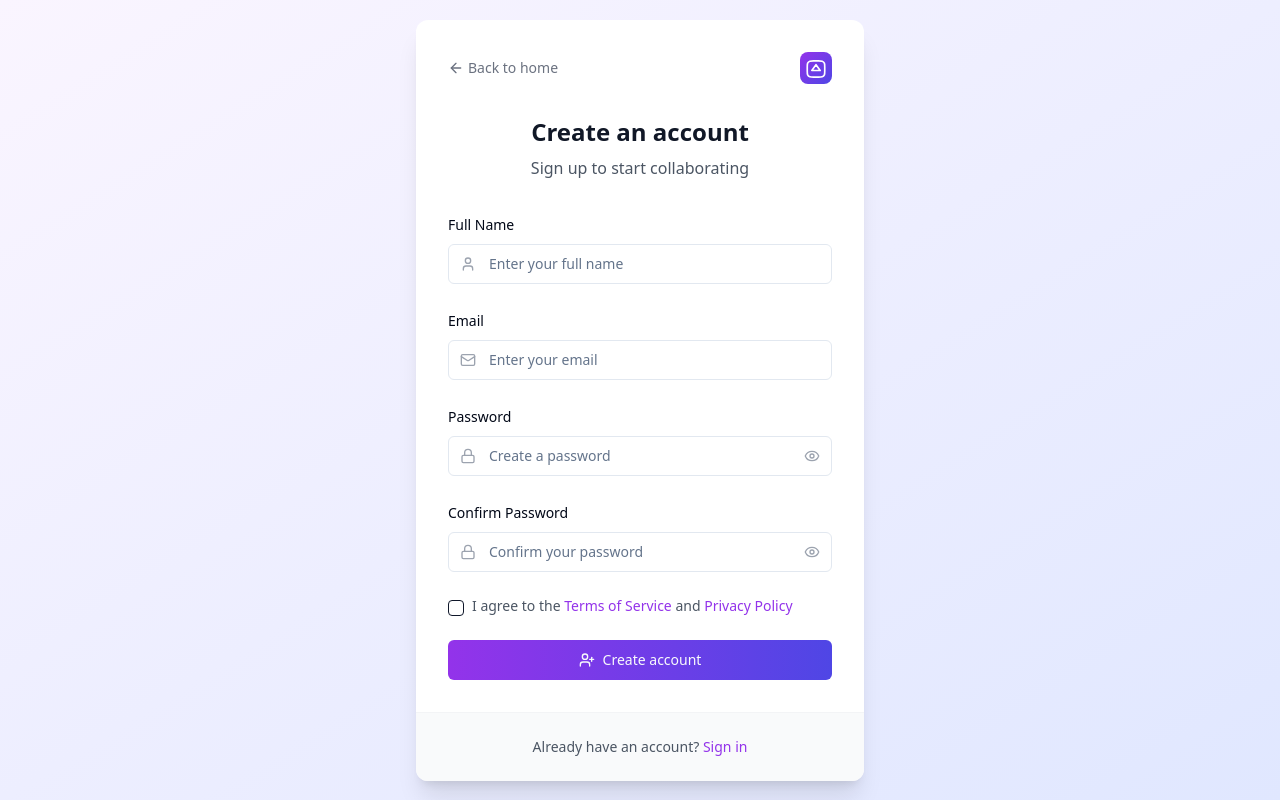
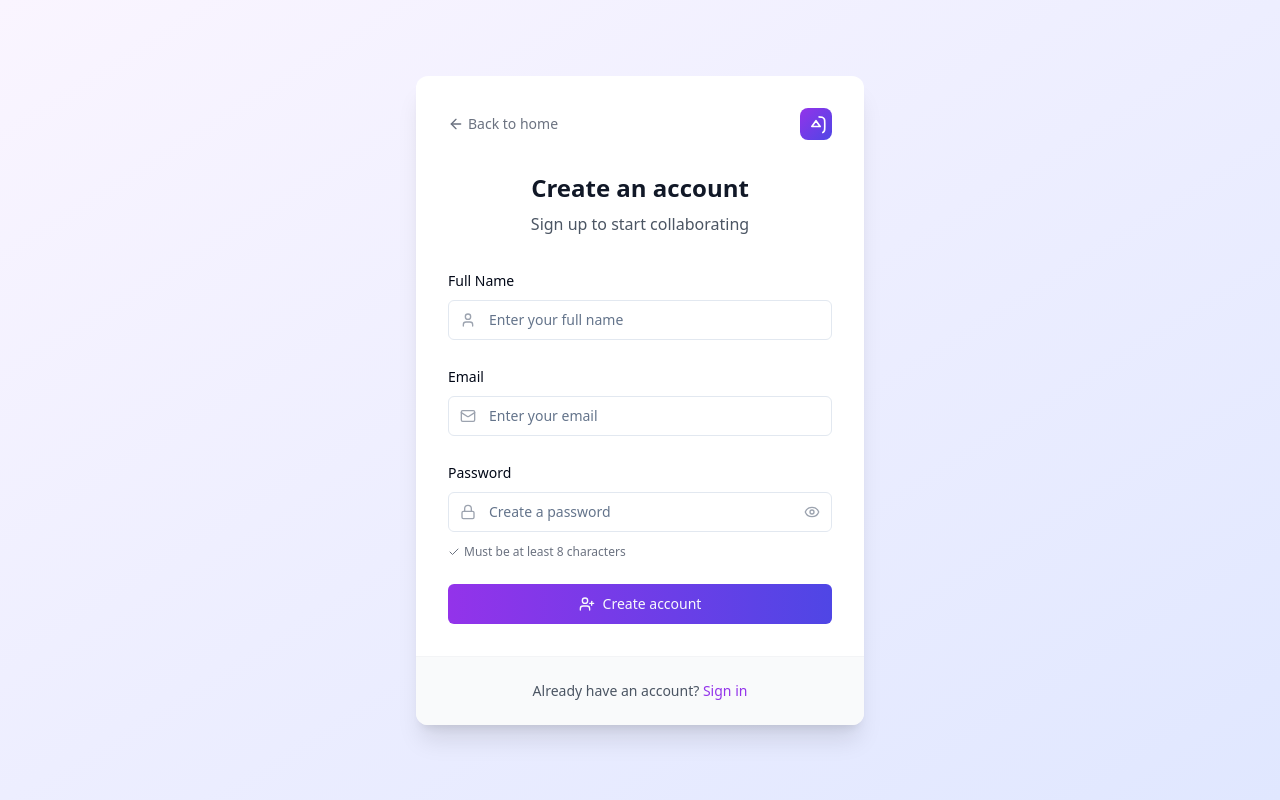
Before and after one commit to JeetuSuthar/draw-app, a Next.js app in the folder apps/excelidraw-frontend/: page /signup in a window 1280 px wide. Built offline with nearby package versions, Linux system fonts and the light colour scheme.

Commit message:
Signup UI

```diff
--- a/apps/excelidraw-frontend/app/signup/page.tsx
+++ b/apps/excelidraw-frontend/app/signup/page.tsx
@@ -6,22 +6,17 @@ import Link from "next/link"
 import axios from "axios"
 import { useForm } from "react-hook-form"
 import { toast } from "react-hot-toast"
-import { motion } from "framer-motion"
-import { Loader2, UserPlus, Mail, Lock, Eye, EyeOff, ArrowLeft, User, Github, Twitter, Check, Info } from "lucide-react"
+import { UserPlus, Mail, Lock, Eye, EyeOff, ArrowLeft, User, Check } from "lucide-react"
 import { Button } from "@/components/ui/button"
 import { Input } from "@/components/ui/input"
 import { Label } from "@/components/ui/label"
-import { Separator } from "@/components/ui/separator"
 import { Checkbox } from "@/components/ui/checkbox"
 import { Alert, AlertDescription } from "@/components/ui/alert"
-import { Progress } from "@/components/ui/progress"
-import { Tooltip, TooltipContent, TooltipProvider, TooltipTrigger } from "@/components/ui/tooltip"
 
 interface AuthFormData {
   name: string
   email: string
   password: string
-  confirmPassword: string
   acceptTerms: boolean
 }
 
@@ -29,56 +24,14 @@ export default function SignUpPage() {
   const {
     register,
     handleSubmit,
-    watch,
     formState: { errors },
   } = useForm<AuthFormData>()
   const router = useRouter()
   const [loading, setLoading] = useState(false)
   const [showPassword, setShowPassword] = useState(false)
-  const [showConfirmPassword, setShowConfirmPassword] = useState(false)
   const [authError, setAuthError] = useState<string | null>(null)
 
-  const password = watch("password", "")
-  const passwordStrength = calculatePasswordStrength(password)
-
-  function calculatePasswordStrength(password: string): number {
-    if (!password) return 0
-
-    let strength = 0
-
-    // Length check
-    if (password.length >= 8) strength += 25
-
-    // Character variety checks
-    if (/[A-Z]/.test(password)) strength += 25
-    if (/[0-9]/.test(password)) strength += 25
-    if (/[^A-Za-z0-9]/.test(password)) strength += 25
-
-    return strength
-  }
-
-  function getPasswordStrengthLabel(strength: number): string {
-    if (strength === 0) return "No password"
-    if (strength <= 25) return "Weak"
-    if (strength <= 50) return "Fair"
-    if (strength <= 75) return "Good"
-    return "Strong"
-  }
-
-  function getPasswordStrengthColor(strength: number): string {
-    if (strength === 0) return "bg-gray-200 dark:bg-gray-700"
-    if (strength <= 25) return "bg-red-500"
-    if (strength <= 50) return "bg-yellow-500"
-    if (strength <= 75) return "bg-blue-500"
-    return "bg-green-500"
-  }
-
   const onSubmit = async (data: AuthFormData) => {
-    if (data.password !== data.confirmPassword) {
-      setAuthError("Passwords do not match")
-      return
-    }
-
     if (!data.acceptTerms) {
       setAuthError("You must accept the terms and conditions")
       return
@@ -113,12 +66,7 @@ export default function SignUpPage() {
 
   return (
     <div className="flex min-h-screen items-center justify-center bg-gradient-to-br from-purple-50 to-indigo-100 dark:from-gray-900 dark:to-indigo-950 p-4">
-      <motion.div
-        className="w-full max-w-md"
-        initial={{ opacity: 0, y: 20 }}
-        animate={{ opacity: 1, y: 0 }}
-        transition={{ duration: 0.5 }}
-      >
+      <div className="w-full max-w-md">
         <div className="bg-white dark:bg-gray-800 rounded-xl shadow-xl overflow-hidden">
           <div className="p-8">
             <div className="flex items-center justify-between mb-8">
@@ -133,7 +81,7 @@ export default function SignUpPage() {
               <div className="h-8 w-8 rounded-lg bg-gradient-to-br from-purple-600 to-indigo-600 flex items-center justify-center">
                 <svg width="20" height="20" viewBox="0 0 24 24" fill="none" xmlns="http://www.w3.org/2000/svg">
                   <path
-                    d="M15 3.5C16.9587 3.5 18.3575 3.5 19.3888 3.88698C20.5585 4.33456 21.4937 5.15463 22.0284 6.22593C22.5 7.17771 22.5 8.42353 22.5 10.9152V15.5C22.5 17.9917 22.5 19.2375 22.0284 20.1893C21.4937 21.2606 20.5585 22.0806 19.3888 22.5282C18.3575 22.9152 16.9587 22.9152 15 22.9152H9C7.04128 22.9152 5.64253 22.9152 4.6112 22.5282C3.44151 22.0806 2.50628 21.2606 1.97161 20.1893C1.5 19.2375 1.5 17.9917 1.5 15.5V10.9152C1.5 8.42353 1.5 7.17771 1.97161 6.22593C2.50628 5.15463 3.44151 4.33456 4.6112 3.88698C5.64253 3.5 7.04128 3.5 9 3.5H15Z"
+                    d="M15 3.5C16.9587 3.5 18.3575 3.5 19.3888 3.88698C20.5585 4.33456 21.4937 5.15463 22.0284 6.22593C22.5 7.17771 22.5 8.42353 22.5 10.9152V15.5C22.5 17.9917 22.5 19.2375 22.0284 20.1893C21.4937 21.2606 20.5585 22.0806 19.3888 22.5282C18.3575 22.9152 16.9587 22.9152H15 22.9152H9C7.04128 22.9152 5.64253 22.9152 4.6112 22.5282C3.44151 22.0806 2.50628 21.2606 1.97161 20.1893C1.5 19.2375 1.5 17.9917 1.5 15.5V10.9152C1.5 8.42353 1.5 7.17771 1.97161 6.22593C2.50628 5.15463 3.44151 4.33456 4.6112 3.88698C5.64253 3.5 7.04128 3.5 9 3.5H15Z"
                     stroke="white"
                     strokeWidth="2"
                   />
@@ -224,110 +172,12 @@ export default function SignUpPage() {
                 </div>
                 {errors.password && <p className="text-sm text-red-500">{errors.password.message}</p>}
 
-                {/* Password strength meter */}
-                {password && (
-                  <div className="space-y-1">
-                    <div className="flex items-center justify-between">
-                      <span className="text-xs text-gray-500 dark:text-gray-400">
-                        Password strength: {getPasswordStrengthLabel(passwordStrength)}
-                      </span>
-                      <TooltipProvider>
-                        <Tooltip>
-                          <TooltipTrigger asChild>
-                            <Info className="h-3 w-3 text-gray-400" />
-                          </TooltipTrigger>
-                          <TooltipContent>
-                            <p>Use 8+ characters with a mix of letters, numbers & symbols</p>
-                          </TooltipContent>
-                        </Tooltip>
-                      </TooltipProvider>
-                    </div>
-                    <Progress value={passwordStrength} className={getPasswordStrengthColor(passwordStrength)} />
-
-                    <div className="grid grid-cols-2 gap-2 pt-1">
-                      <div className="flex items-center text-xs">
-                        <div
-                          className={`h-3 w-3 rounded-full mr-1 ${password.length >= 8 ? "bg-green-500" : "bg-gray-300 dark:bg-gray-600"}`}
-                        >
-                          {password.length >= 8 && <Check className="h-3 w-3 text-white" />}
-                        </div>
-                        <span className={password.length >= 8 ? "text-green-500" : "text-gray-500"}>8+ characters</span>
-                      </div>
-                      <div className="flex items-center text-xs">
-                        <div
-                          className={`h-3 w-3 rounded-full mr-1 ${/[A-Z]/.test(password) ? "bg-green-500" : "bg-gray-300 dark:bg-gray-600"}`}
-                        >
-                          {/[A-Z]/.test(password) && <Check className="h-3 w-3 text-white" />}
-                        </div>
-                        <span className={/[A-Z]/.test(password) ? "text-green-500" : "text-gray-500"}>Uppercase</span>
-                      </div>
-                      <div className="flex items-center text-xs">
-                        <div
-                          className={`h-3 w-3 rounded-full mr-1 ${/[0-9]/.test(password) ? "bg-green-500" : "bg-gray-300 dark:bg-gray-600"}`}
-                        >
-                          {/[0-9]/.test(password) && <Check className="h-3 w-3 text-white" />}
-                        </div>
-                        <span className={/[0-9]/.test(password) ? "text-green-500" : "text-gray-500"}>Number</span>
-                      </div>
-                      <div className="flex items-center text-xs">
-                        <div
-                          className={`h-3 w-3 rounded-full mr-1 ${/[^A-Za-z0-9]/.test(password) ? "bg-green-500" : "bg-gray-300 dark:bg-gray-600"}`}
-                        >
-                          {/[^A-Za-z0-9]/.test(password) && <Check className="h-3 w-3 text-white" />}
-                        </div>
-                        <span className={/[^A-Za-z0-9]/.test(password) ? "text-green-500" : "text-gray-500"}>
-                          Symbol
-                        </span>
-                      </div>
-                    </div>
-                  </div>
-                )}
+                <div className="flex items-center text-xs text-gray-500 dark:text-gray-400 pt-1">
+                  <Check className="h-3 w-3 mr-1" />
+                  <span>Must be at least 8 characters</span>
+                </div>
               </div>
 
-              <div className="space-y-2">
-                <Label htmlFor="confirmPassword">Confirm Password</Label>
-                <div className="relative">
-                  <Lock className="absolute left-3 top-3 h-4 w-4 text-gray-400" />
-                  <Input
-                    id="confirmPassword"
-                    type={showConfirmPassword ? "text" : "password"}
-                    {...register("confirmPassword", {
-                      required: "Please confirm your password",
-                      validate: (value) => value === password || "Passwords do not match",
-                    })}
-                    className="pl-10 pr-10"
-                    placeholder="Confirm your password"
-                  />
-                  <button
-                    type="button"
-                    onClick={() => setShowConfirmPassword(!showConfirmPassword)}
-                    className="absolute right-3 top-3 text-gray-400 hover:text-gray-600 dark:hover:text-gray-300"
-                  >
-                    {showConfirmPassword ? <EyeOff className="h-4 w-4" /> : <Eye className="h-4 w-4" />}
-                  </button>
-                </div>
-                {errors.confirmPassword && <p className="text-sm text-red-500">{errors.confirmPassword.message}</p>}
-              </div>
-
-              <div className="flex items-start">
-                <Checkbox id="acceptTerms" {...register("acceptTerms")} className="mt-1" />
-                <label htmlFor="acceptTerms" className="ml-2 text-sm text-gray-600 dark:text-gray-400">
-                  I agree to the{" "}
-                  <Link
-                    href="/terms"
-                    className="text-purple-600 hover:text-purple-500 dark:text-purple-400 dark:hover:text-purple-300"
-                  >
-                    Terms of Service
-                  </Link>{" "}
-                  and{" "}
-                  <Link
-                    href="/privacy"
-                    className="text-purple-600 hover:text-purple-500 dark:text-purple-400 dark:hover:text-purple-300"
-                  >
-                    Privacy Policy
-                  </Link>
-                </label>
-              </div>
 
               <Button
                 type="submit"
@@ -336,8 +186,7 @@ export default function SignUpPage() {
               >
                 {loading ? (
                   <>
-                    <Loader2 className="mr-2 h-4 w-4 animate-spin" />
-                    Creating account...
+                    <span className="animate-pulse">Creating account...</span>
                   </>
                 ) : (
                   <>
@@ -347,8 +196,6 @@ export default function SignUpPage() {
                 )}
               </Button>
             </form>
-
-
           </div>
 
           <div className="p-6 bg-gray-50 dark:bg-gray-900 border-t border-gray-100 dark:border-gray-800">
@@ -363,7 +210,7 @@ export default function SignUpPage() {
             </div>
           </div>
         </div>
-      </motion.div>
+      </div>
     </div>
   )
 }
```
